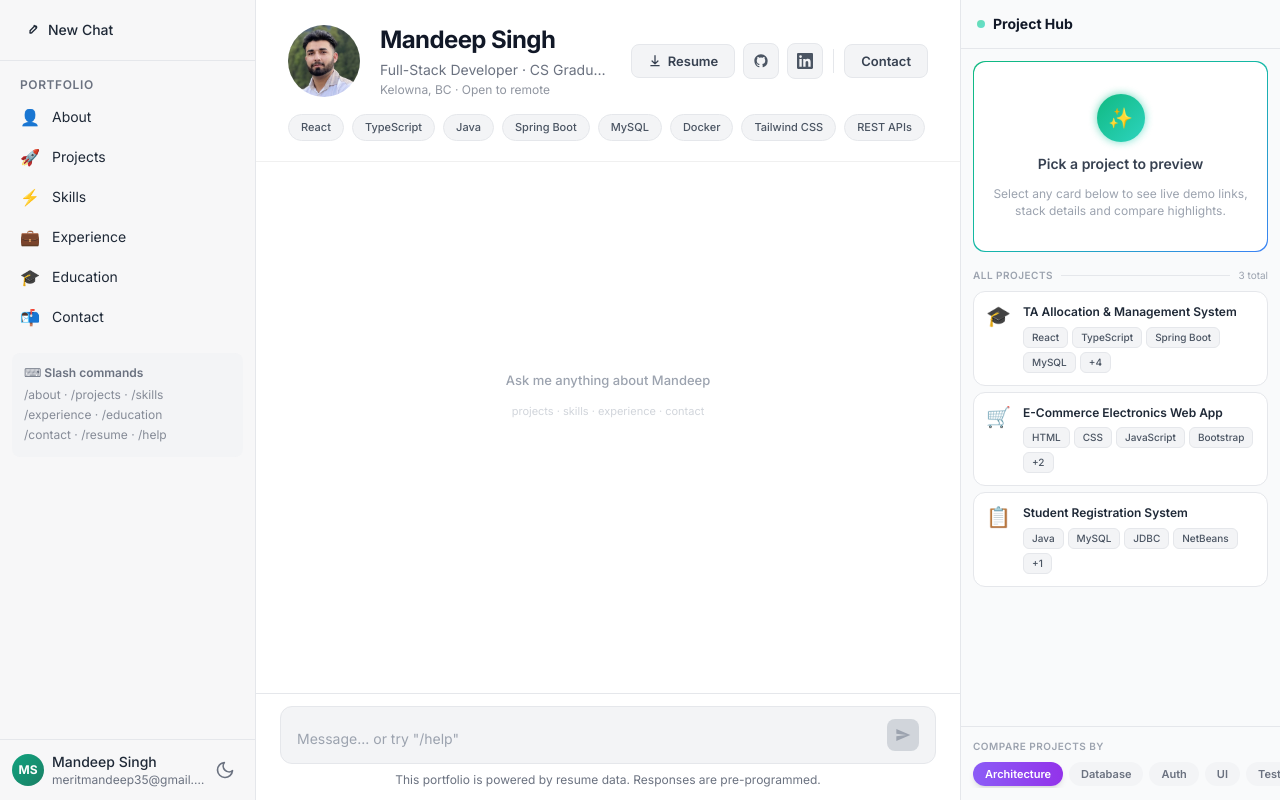
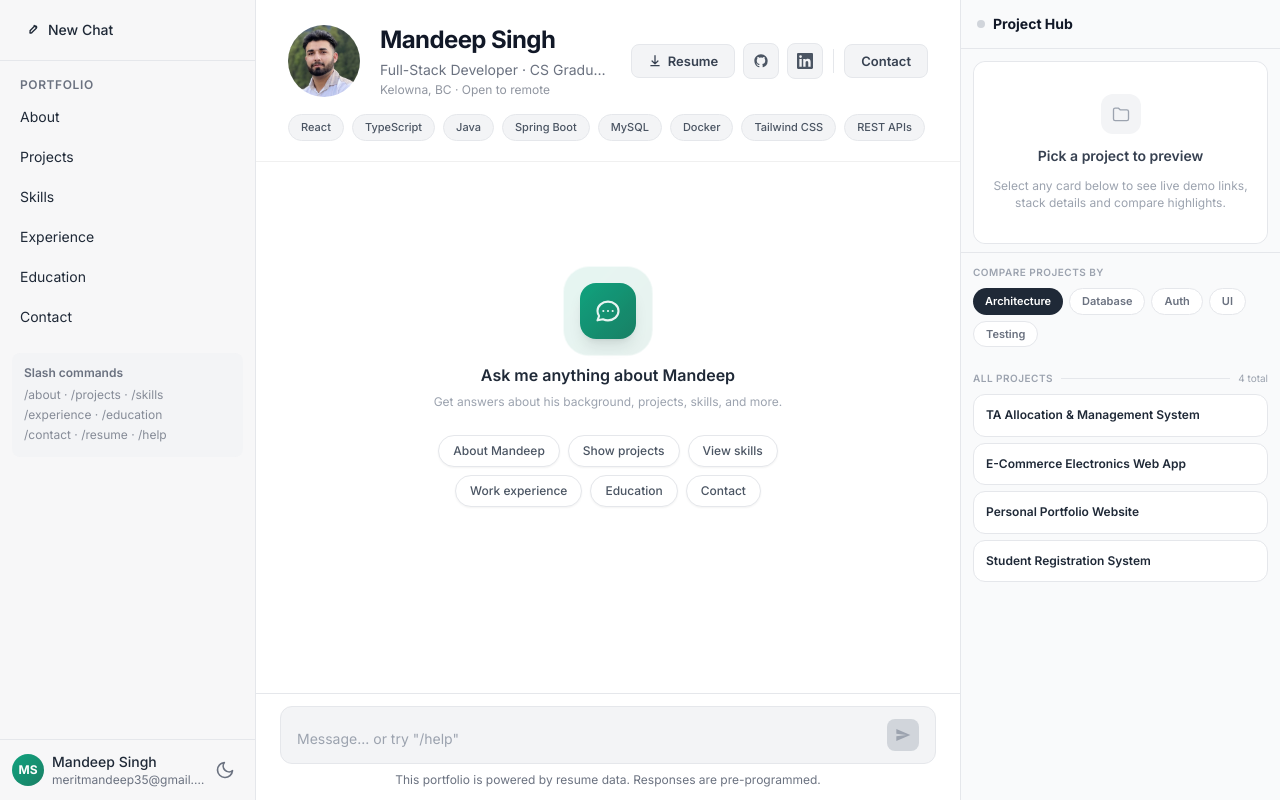
Before and after one commit to mandeep3535/my-portfolio, a React (Vite) app: page / in a window 1280 px wide. Built offline with nearby package versions, Linux system fonts and the light colour scheme.

Commit message:
Layout Changes in all most every part of the project

```diff
--- a/src/components/ChatWindow.tsx
+++ b/src/components/ChatWindow.tsx
@@ -190,12 +190,47 @@ const ChatWindow: FC<ChatWindowProps> = ({
 
         {/* Empty state — shown when there are no messages yet */}
         {!hasMessages && (
-          <div className="flex flex-col items-center justify-center h-full gap-3 px-6 pb-16 select-none">
-            <div className={`text-[13px] font-medium ${isDark ? "text-gray-500" : "text-gray-400"}`}>
-              Ask me anything about Mandeep
+          <div className="flex flex-col items-center justify-center h-full gap-6 px-6 pb-16 select-none">
+
+            {/* Icon */}
+            <div className="relative">
+              <div className="w-14 h-14 rounded-2xl flex items-center justify-center shadow-lg" style={{ background: AVATAR_GRADIENT }}>
+                <svg className="w-7 h-7 text-white" viewBox="0 0 24 24" fill="none" stroke="currentColor" strokeWidth={1.8}>
+                  <path strokeLinecap="round" strokeLinejoin="round" d="M8 12h.01M12 12h.01M16 12h.01M21 12c0 4.418-4.03 8-9 8a9.863 9.863 0 01-4.255-.949L3 20l1.395-3.72C3.512 15.042 3 13.574 3 12c0-4.418 4.03-8 9-8s9 3.582 9 8z" />
+                </svg>
+              </div>
+              {/* Subtle pulse ring */}
+              <div className="absolute inset-0 rounded-2xl animate-ping" style={{ background: AVATAR_GRADIENT, opacity: 0.25, animationDuration: "2.5s" }} />
             </div>
-            <div className={`text-[11px] ${isDark ? "text-gray-600" : "text-gray-300"}`}>
-              projects · skills · experience · contact
+
+            {/* Heading + subtitle */}
+            <div className="text-center space-y-1.5">
+              <p className={`text-base font-semibold ${isDark ? "text-gray-200" : "text-gray-800"}`}>
+                Ask me anything about Mandeep
+              </p>
+              <p className={`text-[12px] ${isDark ? "text-gray-500" : "text-gray-400"}`}>
+                Get answers about his background, projects, skills, and more.
+              </p>
+            </div>
+
+            {/* Quick-start chips */}
+            <div className="flex flex-wrap justify-center gap-2 max-w-sm">
+              {["About Mandeep", "Show projects", "View skills", "Work experience", "Education", "Contact"].map((label) => (
+                <button
+                  key={label}
+                  onClick={() => sendMessage(label)}
+                  className={`
+                    px-3.5 py-1.5 rounded-full text-[12px] font-medium border
+                    transition-all duration-150 hover:-translate-y-0.5 active:translate-y-0
+                    ${isDark
+                      ? "border-white/10 bg-white/5 text-gray-300 hover:bg-white/10 hover:border-white/20 hover:text-white"
+                      : "border-gray-200 bg-white text-gray-600 hover:bg-gray-50 hover:border-gray-300 hover:text-gray-900 shadow-sm"
+                    }
+                  `}
+                >
+                  {label}
+                </button>
+              ))}
             </div>
           </div>
         )}
--- a/src/components/ProfileHero.tsx
+++ b/src/components/ProfileHero.tsx
@@ -138,7 +138,7 @@ const ProfileHero: FC<ProfileHeroProps> = ({
             {/* Resume download */}
             <a
               href={resumeData.resumeUrl ?? "#"}
-              download
+              download="Mandeep_Resume.pdf"
               aria-label="Download resume"
               className={`
                 flex items-center gap-1.5 px-3.5 sm:px-4 py-1.5 sm:py-2 rounded-lg
--- a/src/components/RightProjectSidebar.tsx
+++ b/src/components/RightProjectSidebar.tsx
@@ -17,7 +17,7 @@
 //                  the right when the user taps the briefcase icon.
 // ============================================================
 
-import { useState } from "react";
+import { useState, useEffect } from "react";
 import type { FC } from "react";
 import type { Project, CompareCategory } from "../data/projects";
 
@@ -43,14 +43,12 @@ interface RightProjectSidebarProps {
 const COMPARE_CHIPS: {
   key: CompareCategory;
   label: string;
-  gradient: string;       // Tailwind gradient (active state)
-  ringColor: string;      // Focus ring colour
 }[] = [
-  { key: "architecture", label: "Architecture", gradient: "from-violet-500 to-purple-600",   ringColor: "ring-violet-500" },
-  { key: "database",     label: "Database",     gradient: "from-blue-500 to-cyan-500",        ringColor: "ring-blue-400"   },
-  { key: "auth",         label: "Auth",         gradient: "from-rose-500 to-pink-500",        ringColor: "ring-rose-400"   },
-  { key: "ui",           label: "UI",           gradient: "from-amber-500 to-orange-500",     ringColor: "ring-amber-400"  },
-  { key: "testing",      label: "Testing",      gradient: "from-emerald-500 to-teal-500",     ringColor: "ring-emerald-400"},
+  { key: "architecture", label: "Architecture" },
+  { key: "database",     label: "Database"     },
+  { key: "auth",         label: "Auth"         },
+  { key: "ui",           label: "UI"           },
+  { key: "testing",      label: "Testing"      },
 ];
 
 // ─── Gradient border wrapper ───────────────────────────────────────────────────
@@ -59,13 +57,13 @@ const COMPARE_CHIPS: {
 // This avoids the limitations of CSS `border-image` with border-radius.
 
 const GradientBorder: FC<{
-  gradient: string;
   children: React.ReactNode;
   className?: string;
   roundedClass?: string;
-}> = ({ gradient, children, className = "", roundedClass = "rounded-xl" }) => (
-  <div className={`p-[1px] bg-gradient-to-br ${gradient} ${roundedClass} ${className}`}>
-    <div className={`${roundedClass} h-full w-full`}>{children}</div>
+  isDark?: boolean;
+}> = ({ children, className = "", roundedClass = "rounded-xl", isDark }) => (
+  <div className={`border ${isDark ? "border-white/[0.08]" : "border-gray-200"} ${roundedClass} ${className}`}>
+    {children}
   </div>
 );
 
@@ -96,25 +94,29 @@ const ActivePreview: FC<{
   compareCategory: CompareCategory;
   isDark: boolean;
 }> = ({ project, compareCategory, isDark }) => {
+  const [showAllStack, setShowAllStack] = useState(false);
+  // Reset when project changes
+  const projectId = project?.id;
+  useEffect(() => { setShowAllStack(false); }, [projectId]);
+
   // Panel background
   const panelBg = isDark ? "bg-[#141417]" : "bg-white";
 
   // ── Empty state — no project selected ───────────────────────────────────
   if (!project) {
     return (
-      <GradientBorder gradient="from-emerald-500 via-teal-500 to-blue-500">
+      <GradientBorder isDark={isDark}>
         <div
           className={`
             flex flex-col items-center justify-center gap-3 py-8 px-4 rounded-xl text-center
             ${panelBg}
           `}
         >
-          {/* Animated pulsing sparkle orb */}
-          <div className="relative">
-            <div className="w-12 h-12 rounded-full bg-gradient-to-br from-emerald-500 to-teal-400 animate-pulse opacity-80 blur-sm absolute inset-0" />
-            <div className="w-12 h-12 rounded-full bg-gradient-to-br from-emerald-500 to-teal-400 flex items-center justify-center relative z-10">
-              <span className="text-xl">✨</span>
-            </div>
+          {/* Folder icon */}
+          <div className={`w-10 h-10 rounded-xl flex items-center justify-center ${isDark ? "bg-white/5" : "bg-gray-100"}`}>
+            <svg className={`w-5 h-5 ${isDark ? "text-gray-500" : "text-gray-400"}`} viewBox="0 0 24 24" fill="none" stroke="currentColor" strokeWidth={1.6}>
+              <path strokeLinecap="round" strokeLinejoin="round" d="M3 7a2 2 0 012-2h4l2 2h8a2 2 0 012 2v9a2 2 0 01-2 2H5a2 2 0 01-2-2V7z" />
+            </svg>
           </div>
           <p className={`text-sm font-semibold ${isDark ? "text-gray-200" : "text-gray-700"}`}>
             Pick a project to preview
@@ -132,7 +134,7 @@ const ActivePreview: FC<{
   const bullets = project.highlights[compareCategory] ?? [];
 
   return (
-    <GradientBorder gradient={chip.gradient} className="transition-all duration-300">
+    <GradientBorder isDark={isDark} className="transition-all duration-300">
       <div className={`rounded-xl p-4 ${panelBg}`}>
 
         {/* Header row: emoji + title */}
@@ -156,11 +158,38 @@ const ActivePreview: FC<{
 
         {/* Stack badges — wrapping pill row */}
         <div className="flex flex-wrap gap-1 mb-3">
-          {project.stack.slice(0, 5).map((tech) => (
+          {(showAllStack ? project.stack : project.stack.slice(0, 5)).map((tech) => (
             <Badge key={tech} label={tech} isDark={isDark} />
           ))}
-          {project.stack.length > 5 && (
-            <Badge label={`+${project.stack.length - 5}`} isDark={isDark} />
+          {!showAllStack && project.stack.length > 5 && (
+            <button
+              onClick={() => setShowAllStack(true)}
+              className={`
+                px-2 py-0.5 rounded-full text-[10px] font-semibold cursor-pointer
+                transition-colors duration-150
+                ${isDark
+                  ? "bg-white/10 text-gray-400 hover:bg-white/20 hover:text-gray-200"
+                  : "bg-gray-100 text-gray-500 hover:bg-gray-200 hover:text-gray-700"
+                }
+              `}
+            >
+              +{project.stack.length - 5} more
+            </button>
+          )}
+          {showAllStack && (
+            <button
+              onClick={() => setShowAllStack(false)}
+              className={`
+                px-2 py-0.5 rounded-full text-[10px] font-semibold cursor-pointer
+                transition-colors duration-150
+                ${isDark
+                  ? "bg-white/10 text-gray-400 hover:bg-white/20 hover:text-gray-200"
+                  : "bg-gray-100 text-gray-500 hover:bg-gray-200 hover:text-gray-700"
+                }
+              `}
+            >
+              less
+            </button>
           )}
         </div>
 
@@ -177,7 +206,7 @@ const ActivePreview: FC<{
               flex-1 flex items-center justify-center gap-1.5 py-1.5 px-3
               text-xs font-semibold rounded-lg transition-all duration-150
               ${project.links.demo
-                ? "bg-gradient-to-r from-emerald-500 to-teal-500 text-white shadow-md hover:shadow-emerald-500/40 hover:shadow-lg hover:-translate-y-0.5 active:translate-y-0"
+                ? isDark ? "bg-white/15 border border-white/20 text-white hover:bg-white/20 hover:-translate-y-0.5 active:translate-y-0" : "bg-gray-800 text-white hover:bg-gray-700 hover:-translate-y-0.5 active:translate-y-0"
                 : isDark
                   ? "bg-white/5 text-gray-600 cursor-not-allowed"
                   : "bg-gray-100 text-gray-400 cursor-not-allowed"
@@ -232,7 +261,7 @@ const ActivePreview: FC<{
             </p>
             {bullets.map((b, i) => (
               <div key={i} className="flex gap-1.5">
-                <span className="shrink-0 text-emerald-500 mt-px">•</span>
+                <span className={`shrink-0 mt-px ${isDark ? "text-gray-500" : "text-gray-400"}`}>•</span>
                 <span>{b}</span>
               </div>
             ))}
@@ -255,8 +284,8 @@ const ProjectCard: FC<{
 }> = ({ project, isActive, onSelect, isDark }) => {
   const baseBg  = isDark ? "bg-[#141417]"   : "bg-white";
   const hoverBg = isDark ? "hover:bg-white/5" : "hover:bg-gray-50";
-  const borderActive = isDark ? "border-emerald-500/60" : "border-emerald-500";
-  const borderIdle   = isDark ? "border-white/10"        : "border-gray-200";
+  const borderActive = isDark ? "border-white/25" : "border-gray-400";
+  const borderIdle   = isDark ? "border-white/10" : "border-gray-200";
 
   return (
     <button
@@ -265,18 +294,15 @@ const ProjectCard: FC<{
       className={`
         w-full text-left group flex items-start gap-3 p-3 rounded-xl border
         transition-all duration-200 outline-none
-        focus-visible:ring-2 focus-visible:ring-emerald-500/60
+        focus-visible:ring-2 focus-visible:ring-white/20
         hover:-translate-y-0.5 hover:shadow-md
         ${isActive
-          ? `${baseBg} ${borderActive} shadow-sm shadow-emerald-500/20`
+          ? `${baseBg} ${borderActive} shadow-sm`
           : `${baseBg} ${borderIdle} ${hoverBg} ${isDark ? "hover:border-white/15 hover:shadow-black/30" : "hover:border-gray-300 hover:shadow-gray-200"}`
         }
       `}
     >
-      {/* Emoji icon */}
-      <span className="text-xl leading-none mt-0.5 shrink-0">
-        {project.emoji ?? "⚙️"}
-      </span>
+      {/* Project name only — no emoji */}
 
       {/* Info */}
       <div className="min-w-0 flex-1">
@@ -284,7 +310,7 @@ const ProjectCard: FC<{
           className={`
             text-[12px] font-semibold line-clamp-2 leading-snug
             ${isActive
-              ? "text-emerald-500"
+              ? isDark ? "text-white" : "text-gray-900"
               : isDark ? "text-gray-200 group-hover:text-white" : "text-gray-800 group-hover:text-gray-900"
             }
           `}
@@ -292,20 +318,12 @@ const ProjectCard: FC<{
           {project.title}
         </p>
 
-        {/* Stack badges */}
-        <div className="flex flex-wrap gap-1 mt-1.5">
-          {project.stack.slice(0, 4).map((tech) => (
-            <Badge key={tech} label={tech} isDark={isDark} />
-          ))}
-          {project.stack.length > 4 && (
-            <Badge label={`+${project.stack.length - 4}`} isDark={isDark} />
-          )}
-        </div>
+
       </div>
 
       {/* "Active" badge — only shown when card is selected */}
       {isActive && (
-        <span className="shrink-0 self-start mt-0.5 px-2 py-0.5 rounded-full text-[10px] font-semibold bg-emerald-500/20 text-emerald-500">
+        <span className={`shrink-0 self-start mt-0.5 px-2 py-0.5 rounded-full text-[10px] font-semibold ${isDark ? "bg-white/10 text-gray-400" : "bg-gray-100 text-gray-500"}`}>
           Active
         </span>
       )}
@@ -332,14 +350,7 @@ const CompareChipsRow: FC<{
       Compare projects by
     </p>
 
-    {/*
-      Two-layer scroll pattern:
-        - Outer div: overflow-x-auto (establishes the scroll viewport)
-        - Inner div: w-max pl-3 pr-3 (width = content + padding, so right
-          padding lives INSIDE the scroll area and is never clipped)
-    */}
-    <div className="overflow-x-auto no-scrollbar">
-      <div className="flex gap-1.5 pb-0.5 pl-3 pr-4 w-max">
+    <div className="flex flex-wrap gap-1.5 px-3 pb-1">
         {COMPARE_CHIPS.map((chip) => {
           const isSelected = chip.key === active;
           return (
@@ -350,12 +361,14 @@ const CompareChipsRow: FC<{
               className={`
                 shrink-0 px-3 py-1 rounded-full text-[11px] font-semibold
                 transition-all duration-150 outline-none whitespace-nowrap
-                focus-visible:ring-2 ${chip.ringColor} focus-visible:ring-offset-1
+                focus-visible:ring-2 focus-visible:ring-white/20 focus-visible:ring-offset-1
                 ${isSelected
-                  ? `bg-gradient-to-r ${chip.gradient} text-white shadow-md`
+                  ? isDark
+                    ? "bg-white/15 text-white border border-white/20"
+                    : "bg-gray-800 text-white"
                   : isDark
-                    ? "bg-white/10 text-gray-400 hover:bg-white/15 hover:text-gray-200"
-                    : "bg-gray-100 text-gray-500 hover:bg-gray-200 hover:text-gray-700"
+                    ? "bg-white/5 text-gray-400 border border-white/[0.07] hover:bg-white/10 hover:text-gray-200"
+                    : "bg-white text-gray-500 border border-gray-200 hover:bg-gray-50 hover:text-gray-700"
                 }
               `}
             >
@@ -363,7 +376,6 @@ const CompareChipsRow: FC<{
             </button>
           );
         })}
-      </div>
     </div>
   </div>
 );
@@ -423,7 +435,7 @@ const RightProjectSidebar: FC<RightProjectSidebarProps> = ({
         >
           <div className="flex items-center gap-2">
             {/* Vibrant indicator dot */}
-            <span className="w-2 h-2 rounded-full bg-gradient-to-br from-emerald-400 to-teal-400 animate-pulse shrink-0" />
+            <span className={`w-2 h-2 rounded-full shrink-0 ${isDark ? "bg-gray-500" : "bg-gray-300"}`} />
             <h2 className={`text-sm font-bold ${isDark ? "text-white" : "text-gray-900"}`}>
               Project Hub
             </h2>
@@ -456,6 +468,13 @@ const RightProjectSidebar: FC<RightProjectSidebarProps> = ({
             />
           </div>
 
+          {/* 2) Compare Chips — below the preview */}
+          <CompareChipsRow
+            active={compareCategory}
+            onChange={setCompareCategory}
+            isDark={isDark}
+          />
+
           {/* Divider label */}
           <div className={`shrink-0 flex items-center gap-2 px-3 py-2`}>
             <span className={`text-[10px] uppercase tracking-wider font-semibold ${isDark ? "text-gray-500" : "text-gray-400"}`}>
@@ -467,7 +486,7 @@ const RightProjectSidebar: FC<RightProjectSidebarProps> = ({
             </span>
           </div>
 
-          {/* 2) Project List — scrollable */}
+          {/* 3) Project List — scrollable */}
           <div className="flex-1 overflow-y-auto px-3 pb-2 space-y-1.5 min-h-0">
             {projects.map((project) => (
               <ProjectCard
@@ -481,12 +500,6 @@ const RightProjectSidebar: FC<RightProjectSidebarProps> = ({
           </div>
         </div>
 
-        {/* 3) Compare Chips — pinned to bottom */}
-        <CompareChipsRow
-          active={compareCategory}
-          onChange={setCompareCategory}
-          isDark={isDark}
-        />
       </aside>
     </>
   );
--- a/src/components/Sidebar.tsx
+++ b/src/components/Sidebar.tsx
@@ -31,12 +31,12 @@ interface SidebarProps {
 // Navigation sections — each maps to a chat query string.
 // When clicked, the query is sent to ChatWindow via pendingQuery.
 const NAV_SECTIONS = [
-  { label: "About",      icon: "👤", query: "About Mandeep" },
-  { label: "Projects",   icon: "🚀", query: "Show projects" },
-  { label: "Skills",     icon: "⚡", query: "What's your stack?" },
-  { label: "Experience", icon: "💼", query: "Work experience" },
-  { label: "Education",  icon: "🎓", query: "Education" },
-  { label: "Contact",    icon: "📬", query: "Contact info" },
+  { label: "About",      query: "About Mandeep" },
+  { label: "Projects",   query: "Show projects" },
+  { label: "Skills",     query: "What's your stack?" },
+  { label: "Experience", query: "Work experience" },
+  { label: "Education",  query: "Education" },
+  { label: "Contact",    query: "Contact info" },
 ];
 
 const Sidebar: FC<SidebarProps> = ({
@@ -115,7 +115,7 @@ const Sidebar: FC<SidebarProps> = ({
             Portfolio
           </p>
 
-          {NAV_SECTIONS.map(({ label, icon, query }) => (
+          {NAV_SECTIONS.map(({ label, query }) => (
             <button
               key={label}
               onClick={() => { onSectionClick(query); onClose(); }}
@@ -124,14 +124,13 @@ const Sidebar: FC<SidebarProps> = ({
                 transition-colors duration-150 ${textMain} ${hoverBg} text-left
               `}
             >
-              <span className="text-base leading-none">{icon}</span>
               {label}
             </button>
           ))}
 
           {/* ── Command hint ─────────────────────────────────────────────── */}
           <div className={`mt-4 mx-1 px-3 py-3 rounded-lg text-xs ${textMuted} ${isDark ? "bg-white/5" : "bg-gray-100"}`}>
-            <p className="font-semibold mb-1">⌨ Slash commands</p>
+            <p className="font-semibold mb-1">Slash commands</p>
             <p className="opacity-80 leading-5">
               /about · /projects · /skills<br />
               /experience · /education<br />
--- a/src/data/projects.ts
+++ b/src/data/projects.ts
@@ -28,7 +28,7 @@ export type Project = {
 const projects: Project[] = [
   {
     id: "ta-allocation",
-    emoji: "🎓",
+    emoji: "",
     title: "TA Allocation & Management System",
     description: "5-microservice Spring Boot + React platform that automates TA assignment for UBC.",
     stack: ["React", "TypeScript", "Spring Boot", "MySQL", "Docker", "Tailwind CSS", "Prometheus", "Grafana"],
@@ -42,7 +42,7 @@ const projects: Project[] = [
         "Docker Compose orchestrates all services for one-command startup",
         "FullCalendar integrated for real-time availability scheduling",
         "Prometheus scrapers + Grafana dashboards for live observability",
-        "Ranked UBC's 🏆 1st Choice Project for functionality & performance",
+        "Ranked UBC's 1st Choice Project for functionality & performance",
       ],
       database: [
         "MySQL relational schema: users, courses, availability_slots, allocations",
@@ -77,7 +77,7 @@ const projects: Project[] = [
 
   {
     id: "ecommerce",
-    emoji: "🛒",
+    emoji: "",
     title: "E-Commerce Electronics Web App",
     description: "Full-stack LAMP e-commerce site with cart, checkout, and admin order management.",
     stack: ["HTML", "CSS", "JavaScript", "Bootstrap", "PHP", "MySQL"],
@@ -125,8 +125,57 @@ const projects: Project[] = [
   },
 
   {
+    id: "portfolio",
+    emoji: "",
+    title: "Personal Portfolio Website",
+    description: "This very site — a chat-style React portfolio with project explorer, dark mode, and rule-based Q&A.",
+    stack: ["React", "TypeScript", "Vite", "Tailwind CSS", "Docker", "ESLint"],
+    links: {
+      demo:   "https://mandeep3535.github.io/my-portfolio",   // TODO: update with actual live URL
+      github: "https://github.com/mandeep3535/my-portfolio",
+    },
+    highlights: {
+      architecture: [
+        "3-column SPA: Sidebar | Chat Panel | Project Explorer",
+        "Vite 7 bundler with HMR for instant dev feedback",
+        "Dockerised dev environment — single `docker-compose up` to run",
+        "Type-safe resumeData.ts as single source of truth for all content",
+        "Component-driven design: each UI zone is an isolated React FC",
+      ],
+      database: [
+        "No server DB — all data lives in resumeData.ts and projects.ts",
+        "Static JSON-style data structures typed with TypeScript interfaces",
+        "Projects stored as a typed array with highlights per compare lens",
+        "Resume content (skills, experience, education) fully typed and tree-shaken",
+        "Easy to extend: add a project object and the UI updates automatically",
+      ],
+      auth: [
+        "No auth required — public portfolio, fully open access",
+        "GitHub Pages / static host deployment (no backend needed)",
+        "Docker image runs only the Vite dev server — no sensitive secrets",
+        "Environment-safe: no API keys embedded in client bundle",
+        "Future: could add a contact form backed by a serverless function",
+      ],
+      ui: [
+        "Dark / light theme toggle with smooth Tailwind class transitions",
+        "Chat-style interaction powered by a rule-based chatEngine.ts",
+        "Avatar lightbox — click to enlarge with scale-in animation + Escape key",
+        "Prompt chips for quick questions; markdown-rendered responses",
+        "Fully responsive: sidebar collapses to icon rail on small screens",
+      ],
+      testing: [
+        "ESLint + TypeScript strict mode catches errors at author time",
+        "Vite build step validates all imports and types before deploy",
+        "Manual cross-browser QA: Chrome, Firefox, Safari, Edge",
+        "Docker build tested on both Windows (host) and Linux (container)",
+        "Component isolation: each FC is self-contained for easy unit testing",
+      ],
+    },
+  },
+
+  {
     id: "student-reg",
-    emoji: "📋",
+    emoji: "",
     title: "Student Registration System",
     description: "Java desktop app using JDBC + MySQL for student enrolment and academic records.",
     stack: ["Java", "MySQL", "JDBC", "NetBeans", "Swing"],
--- a/src/data/resumeData.ts
+++ b/src/data/resumeData.ts
@@ -139,7 +139,7 @@ const resumeData: ResumeData = {
         "Containerised all services with Docker; added observability via Prometheus + Grafana.",
         "Ranked UBC's 1st Choice Project for functionality, performance, and usability.",
       ],
-      highlight: "🏆 UBC 1st Choice Project",
+      highlight: "UBC 1st Choice Project",
     },
     {
       name: "E-Commerce Electronics Web App",
@@ -202,7 +202,7 @@ const resumeData: ResumeData = {
   ],
 
   // TODO: Upload resume PDF and replace null with the public URL
-  resumeUrl: null,
+  resumeUrl: "/Mandeep_Resume.pdf",
 };
 
 export default resumeData;
```
Also changed, not shown: src/utils/chatEngine.ts (+15 -15 lines), src/vite-env.d.ts (added, +7 -0 lines), 2 other files (tests, documents, lock files or other folders).
